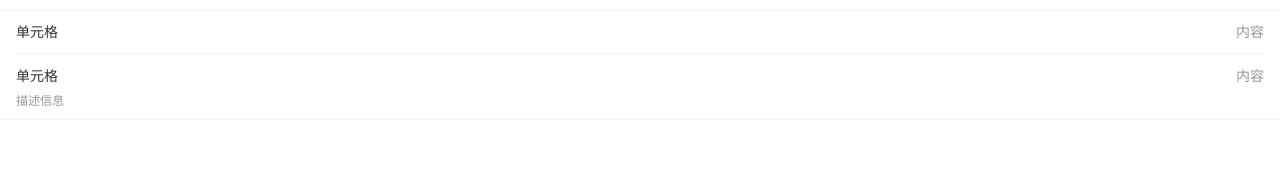
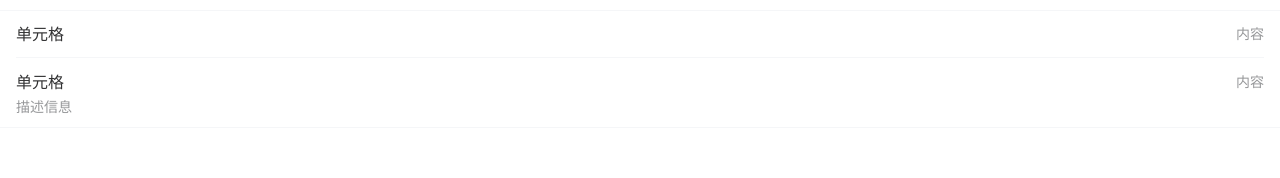
Before and after one commit to kingyeahwei/vant_learning, a Vue app: page / in a window 1280 px wide. Shown: the top 178 px of the page. Built offline with nearby package versions, Linux system fonts and the light colour scheme.

Commit message:
cell 单元格大小

```diff
--- a/src/App.vue
+++ b/src/App.vue
@@ -2,16 +2,16 @@
   <div id="app">
     <div style="height: 10px"></div>
     <van-cell-group>
-      <van-cell title="单元格" value="内容"></van-cell>
-      <van-cell title="单元格" value="内容" label="描述信息"></van-cell>
+      <van-cell title="单元格" value="内容" size="large"></van-cell>
+      <van-cell title="单元格" value="内容" size="large" label="描述信息"></van-cell>
     </van-cell-group>
   </div>
 </template>
 
 <script>
-export default {
-  name: 'App'
-}
+  export default {
+    name: 'App'
+  }
 </script>
 
 <style>
```
